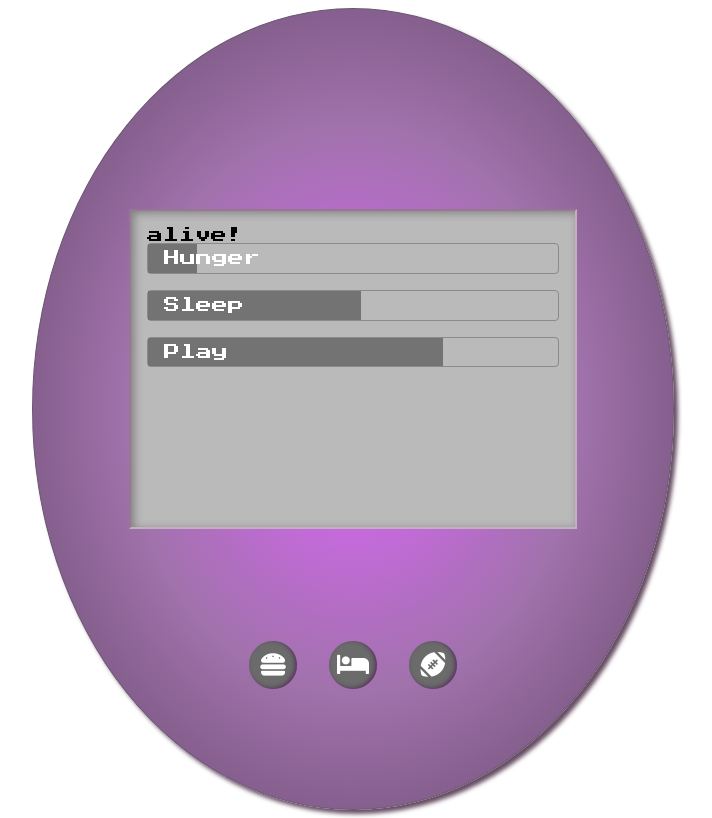
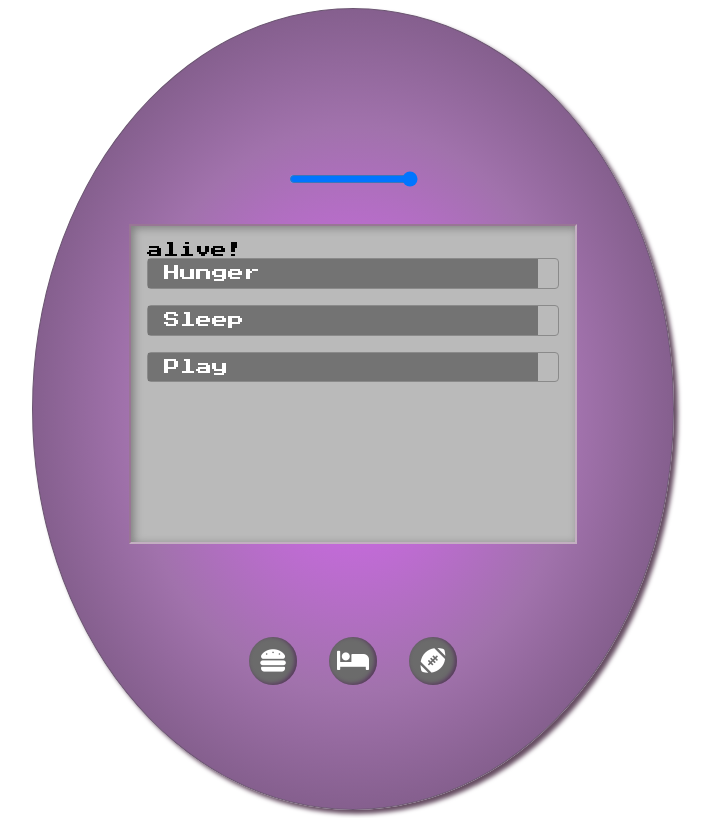
Before and after one commit to J-Michael-Brown/React-Tamagachi, a React app: page / in a window 1280 px wide. Shown: the whole page, without its empty margins (287-999 px from the left). Built offline with nearby package versions, Linux system fonts and the light colour scheme; a web font is replaced by a local one.

Commit message:
add suislider

```diff
--- a/src/components/App.jsx
+++ b/src/components/App.jsx
@@ -4,6 +4,7 @@ import SleepDisplay from './SleepDisplay';
 import PlayDisplay from './PlayDisplay';
 import InputButtons from './InputButtons';
 import LifeController from './LifeController';
+import SuiSlider from './SuiSlider';
 
 import {STYLES} from '../styles';
 
@@ -13,20 +14,21 @@ class App extends React.Component {
 
     this.state = {
       life: true,
-      hunger: 15,
-      play: 75,
-      sleep: 55
+      hunger: 99,
+      play: 99,
+      sleep: 99,
+      framesPerSecond: 9
     };
 
     this.handleIsAlive = this.handleIsAlive.bind(this);
     this.handleAddLife = this.handleAddLife.bind(this);
+    this.handleSuiSlider = this.handleSuiSlider.bind(this);
 
   }
 
   componentDidMount() {
     this.globalTimer = setInterval( () =>
-      this.updateLifeStats(),
-    2000
+      this.updateLifeStats(), 1000
     );
   }
 
@@ -35,18 +37,23 @@ class App extends React.Component {
   }
 
   updateLifeStats() {
-    console.log('one step closer to death'); // eslint-disable-line no-console
+    // console.log('one step closer to death'); // eslint-disable-line no-console
 
     this.setState((state) => {
       return {
-        hunger: state.hunger -= 1,
-        play: state.play -= 1,
-        sleep: state.sleep -= 1
+        hunger: state.hunger -= 5/this.state.framesPerSecond,
+        play: state.play -= 5/this.state.framesPerSecond,
+        sleep: state.sleep -= 5/this.state.framesPerSecond
       };
     });
 
-    this.handleIsAlive();
+    // this.handleIsAlive();
 
+  }
+
+  handleSuiSlider(value) {
+    console.log('fps set to: ', value); // eslint-disable-line no-console
+    this.setState({framesPerSecond: value});
   }
 
   handleAddLife(statusName) {
@@ -66,7 +73,10 @@ class App extends React.Component {
   render(){
     return (
       <div style={STYLES.tamagotchiBody}>
-        <div style={{position: 'relative', top: '25%'}}>
+
+        <div style={STYLES.content}>
+
+          <SuiSlider onSuiSlider={this.handleSuiSlider}/>
 
           <div style={STYLES.screen}>
             <LifeController lifeStatus={this.state.life}/>
@@ -85,6 +95,7 @@ class App extends React.Component {
 
 
 
+
       </div>
     );
   }
--- /dev/null
+++ b/src/components/SuiSlider.jsx
@@ -0,0 +1,20 @@
+import React from 'react';
+import PropTypes from 'prop-types';
+
+import {STYLES} from '../styles';
+
+
+function SuiSlider(props) {
+  let sliderSlide = React.createRef();
+
+  return(
+    <div style={STYLES.suiSlider}>
+      <input min="1" step='9' max="10" type="range" ref={sliderSlide} onChange={()=>props.onSuiSlider(parseInt(sliderSlide.current.value))}/>
+    </div>);
+}
+
+SuiSlider.propTypes={
+  onSuiSlider: PropTypes.func.isRequired
+};
+
+export default SuiSlider;
--- a/src/styles.js
+++ b/src/styles.js
@@ -8,16 +8,16 @@ export const STYLES = {
     backgroundImage: 'radial-gradient(#e064ff, #a172ac, #5e4564)',
     boxShadow: '4px 4px 4px #664d62'
   },
+  content: {position: 'relative', top: '20%'},
+  suiSlider: {display: 'table', margin: '0 auto 2.2em'},
   screen: {
     boxSizing: 'border-box',
     borderWidth: '2px',
     borderStyle: 'solid',
     borderColor: '#8d5c87b8 #d19fcd63 #d19fcd63 #8d5c87b8',
     width: '70%',
-    // position: 'relative',
-    // top: '25%',
     background: 'rgb(186, 186, 186)',
-    margin: '0 auto 6em',
+    margin: '0 auto 4.8em',
     height: '20em',
     boxShadow: 'inset 3px 2px 8px 0px #7f7f7f',
     padding: '1em'
```
